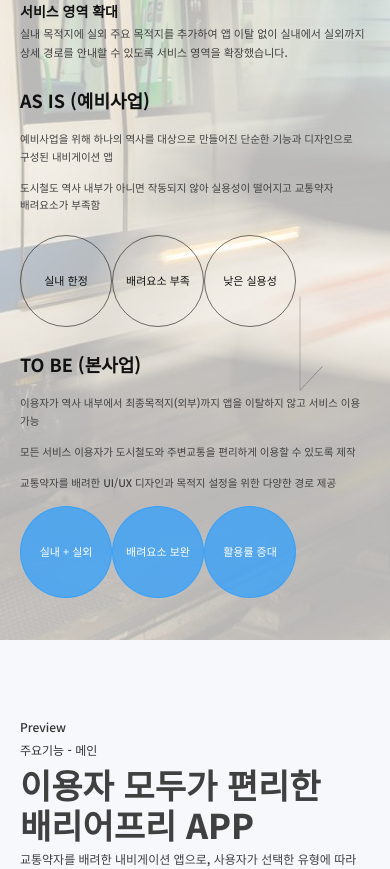
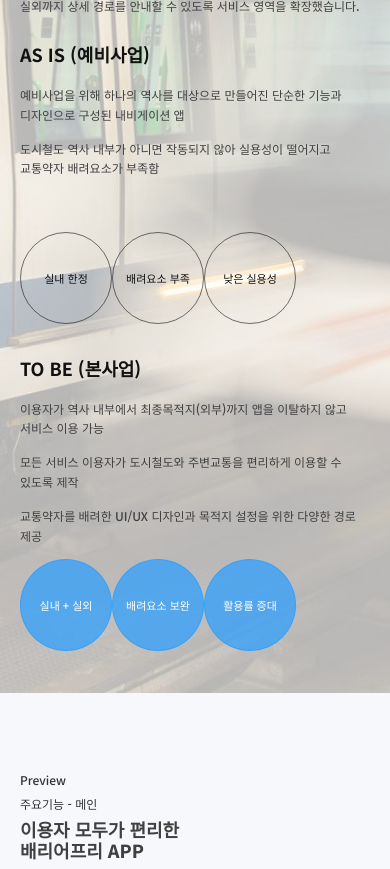
Before and after one commit to yellowboxer1/Portfolio, a Next.js app: page /portfolio/smart-city-challenge in a window 390 px wide. Shown: the part 1320-2189 px from the top of the page. Built offline with nearby package versions, Linux system fonts and the light colour scheme; no server answers; a web font is replaced by a local one.

Commit message:
스첼 2페이지 완료

```diff
--- a/src/app/portfolio/smart-city-challenge/smart-city-challenge.module.css
+++ b/src/app/portfolio/smart-city-challenge/smart-city-challenge.module.css
@@ -199,7 +199,7 @@
   grid-template-rows: auto auto 1fr;
   gap: 2vw 8vw;
   align-content: center;
-  padding: 5.2vw 6.8vw;
+  padding: 8.5vw 6.8vw;
 }
 
 .overviewBackground {
@@ -215,7 +215,7 @@
   position: absolute;
   top: 4vw;
   right: 5.4vw;
-  width: clamp(38px, 4.3vw, 78px);
+  width: clamp(42px, 4.7vw, 86px);
   opacity: 0.82;
 }
 
@@ -273,18 +273,18 @@
 .serviceItems p,
 .noteGrid p {
   margin-top: 0.5vw;
-  font-size: clamp(11px, 0.938vw, 18px);
+  font-size: clamp(12px, 0.938vw, 18px);
   font-weight: 450;
   line-height: 1.7;
 }
 
 .comparison {
+  --comparison-row-gap: clamp(4px, 3vw, 58px);
   position: relative;
   grid-column: 2;
   grid-row: 2 / 4;
   display: grid;
   grid-template-rows: 1fr 1fr;
-  gap: 3vw;
   align-self: stretch;
   justify-self: end;
   width: 100%;
@@ -294,9 +294,9 @@
 .comparisonMarker {
   position: absolute;
   top: 50%;
-  right: 16.8%;
+  right: calc(25% - (var(--comparison-row-gap) / 4));
   z-index: 1;
-  width: clamp(24px, 3.1vw, 82px);
+  width: clamp(14px, 1.2vw, 30px);
   height: auto;
   transform: translate(50%, -50%);
   pointer-events: none;
@@ -306,7 +306,7 @@
   display: grid;
   grid-template-columns: minmax(200px, 1fr) minmax(200px, 1fr);
   align-items: start;
-  gap: 6vw;
+  gap: var(--comparison-row-gap);
   min-height: 0;
 }
 
@@ -322,7 +322,7 @@
 }
 
 .comparisonCopy p {
-  font-size: clamp(10.5px, 0.885vw, 17px);
+  font-size: clamp(12px, 0.885vw, 17px);
   font-weight: 450;
   line-height: 1.65;
   color:#404040;
@@ -334,7 +334,7 @@
 
 .comparison ul {
   position: relative;
-  z-index: 2;
+  z-index: 1;
   display: flex;
   align-items: center;
   gap: 0;
@@ -343,9 +343,17 @@
   list-style: none;
 }
 
+.comparisonRow:first-of-type ul,
+.comparisonRow:last-of-type ul {
+  align-self: center;
+  font-weight: 450;
+}
+
 .comparison li {
   display: grid;
   place-items: center;
+  position: relative;
+  z-index: 2;
   width: clamp(70px, 7.8vw, 168px);
   aspect-ratio: 1;
   padding: 1vw;
@@ -619,7 +627,7 @@
   .overviewHeader h2,
   .previewCopy h2,
   .serviceHeader h2 {
-    font-size: 34px;
+    font-size: clamp(18px, 1.771vw, 34px);
   }
 
   .goalList,
@@ -639,6 +647,10 @@
     justify-self: stretch;
   }
 
+  .slideLogo {
+    width: 46px;
+  }
+
   .comparison ul {
     flex-wrap: wrap;
   }
@@ -653,7 +665,8 @@
   }
 
   .comparisonMarker {
-    display: none;
+    display: none !important;
+    visibility: hidden;
   }
 
   .comparison li {
```
